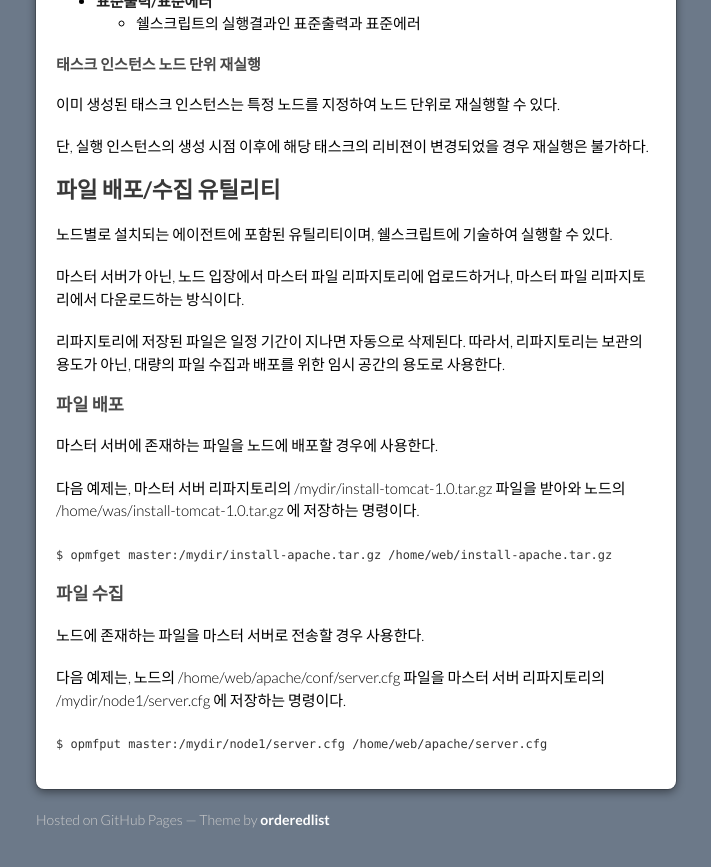
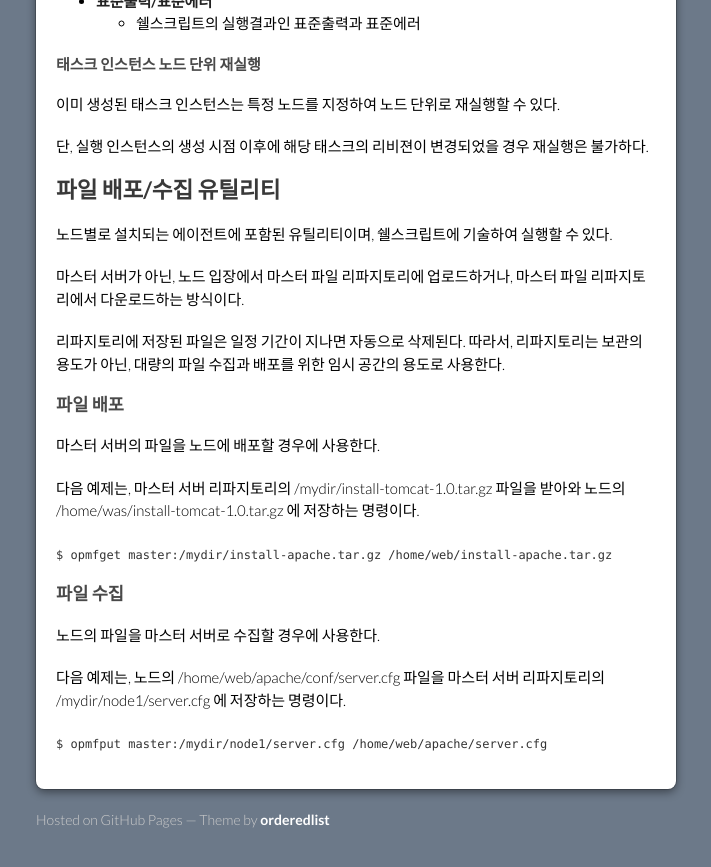
Before and after one commit to opmate/opmate.github.io, a Jekyll site: the page built from document/Overview.md, in a window 1280 px wide and 900 px high, scrolled down 5062 px. Shown: the top 867 px of the window, without its empty margins (284-995 px from the left). Built offline with Jekyll 4.4.1, drawn with Linux system fonts in a browser that asks for light colours; our own code applies the rules of GitHub Pages for plain Markdown files; a script that is not in the unit is left out; the repository's description, which GitHub fills in, is left out.

Commit message:
Update Overview.md

```diff
--- a/document/Overview.md
+++ b/document/Overview.md
@@ -213,7 +213,7 @@ title: Overview
 
 ### 파일 배포
 
-마스터 서버에 존재하는 파일을 노드에 배포할 경우에 사용한다.
+마스터 서버의 파일을 노드에 배포할 경우에 사용한다.
 
 다음 예제는, 마스터 서버 리파지토리의 /mydir/install-tomcat-1.0.tar.gz 파일을 받아와 노드의 /home/was/install-tomcat-1.0.tar.gz 에 저장하는 명령이다.
 
@@ -221,7 +221,7 @@ title: Overview
 
 ### 파일 수집
 
-노드에 존재하는 파일을 마스터 서버로 전송할 경우 사용한다.
+노드의 파일을 마스터 서버로 수집할 경우에 사용한다.
 
 다음 예제는, 노드의 /home/web/apache/conf/server.cfg 파일을 마스터 서버 리파지토리의 /mydir/node1/server.cfg 에 저장하는 명령이다.
 
```
